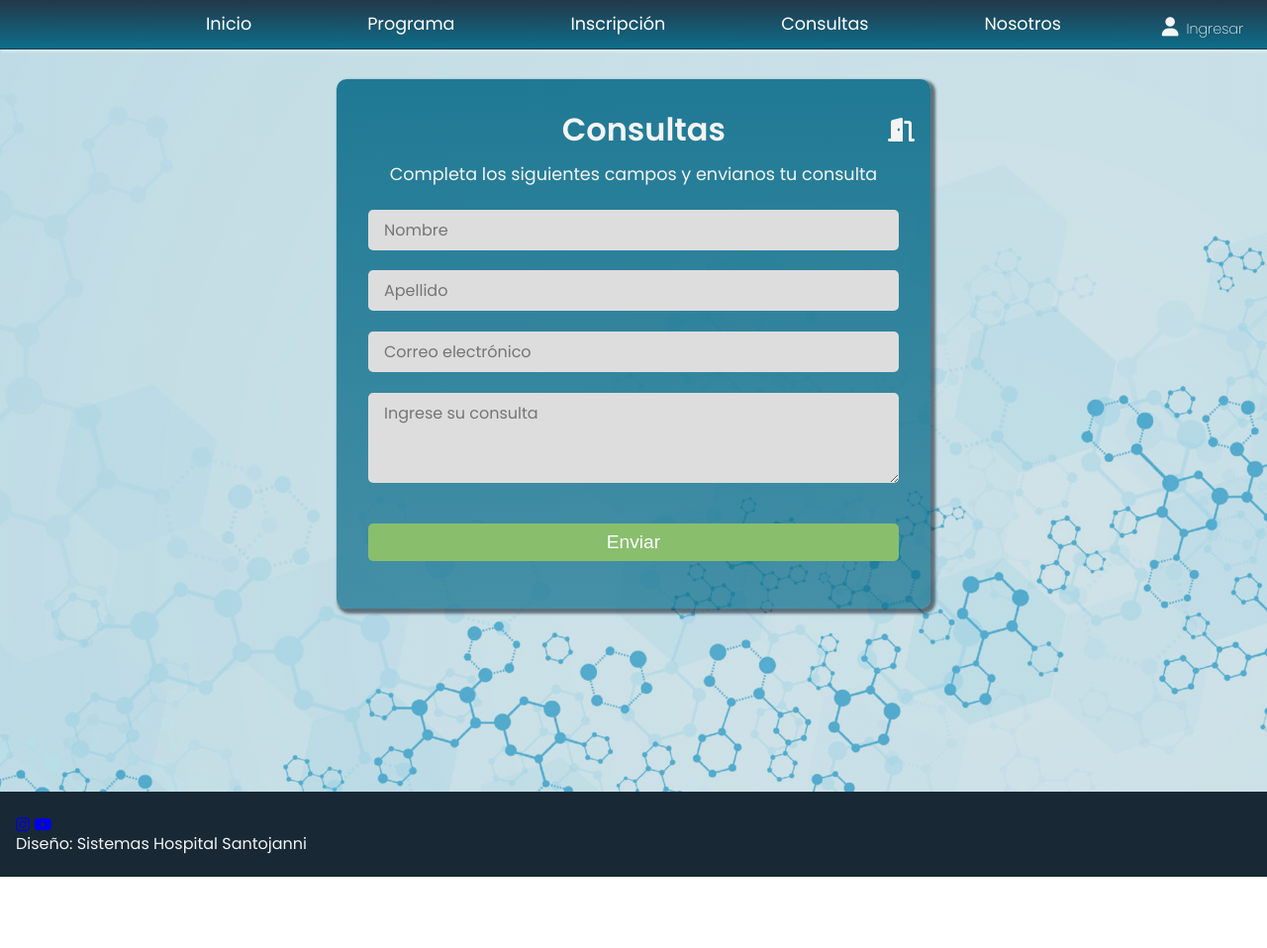
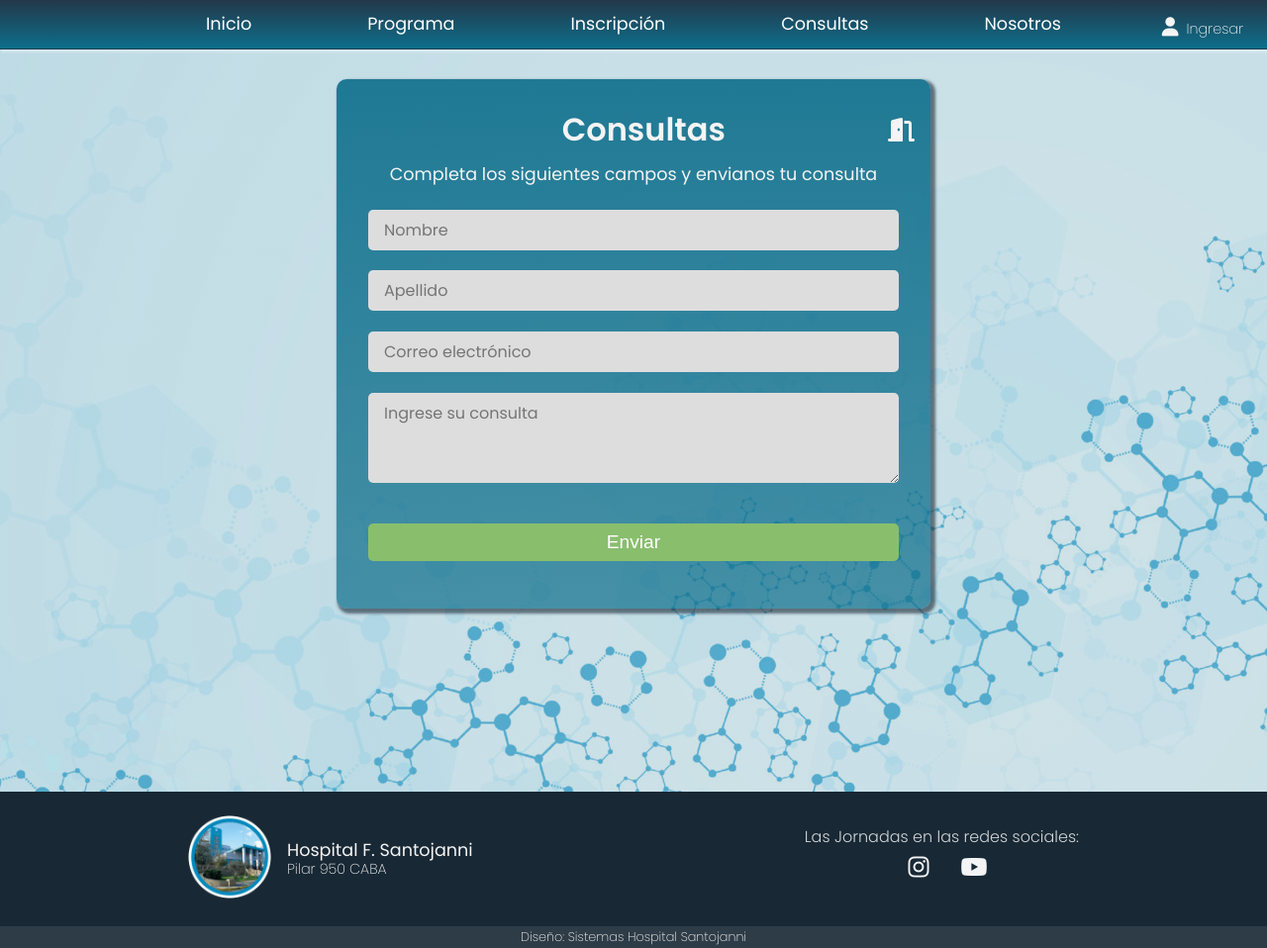
Before and after one commit to jprigotti/webJornadas, a plain HTML site: page contacto.html in a window 1280 px wide. Shown: the whole page at 99% size. Before the commit the page ends 886 px from the top, so only its background shows below. Drawn offline with nearby package versions, Linux system fonts and the light colour scheme.

Commit message:
updated footer in all pages

```diff
--- a/contacto.html
+++ b/contacto.html
@@ -170,17 +170,36 @@
      <!-- FOOTER SECTION -->
      <footer>
         <div class="footerContainer">
+            <div class="footerInnerContainer">
+                <div class="item1">
+                    <div class="logo">
+                        <img src="./img/logo-hospi.png" alt="">
+                    </div>
+                    <div>
+                        <h4>Hospital F. Santojanni</h4>
+                        <p>Pilar 950 CABA</p>
+                    </div>
+                </div>
 
+                <div class="item2">
+                    <div class="item2Container">
+                        <div>
+                            <p>Las Jornadas en las redes sociales:</p>
+                        </div>
                         <div class="icons">
                             <a href="https://www.instagram.com/jornadassantojanni/" target="_blank" rel="noopener">
                                 <i class="fa-brands fa-instagram"></i></a>
-            <a href="https://www.youtube.com/channel/UCl2b98kxT48N2pthV3djMtA" target="_blank" rel="noopener">
+                            <a href="https://www.youtube.com/channel/UCl2b98kxT48N2pthV3djMtA" target="_blank"
+                                rel="noopener">
                                 <i class="fa-brands fa-youtube"></i></a>
                         </div>
-
-        <p>Diseño: Sistemas Hospital Santojanni </p>
                     </div>
-
+                </div>
+            </div>
+        </div>
+        <div>
+            <p class="credits">Diseño: Sistemas Hospital Santojanni </p>
+        </div>
     </footer>
 
 
```
Also changed, not shown: index.html (+0 -9 lines), login.html (+23 -4 lines), programa.html (+23 -4 lines), registration.html (+23 -5 lines). Lines whose indentation alone changed are shown as unchanged.
